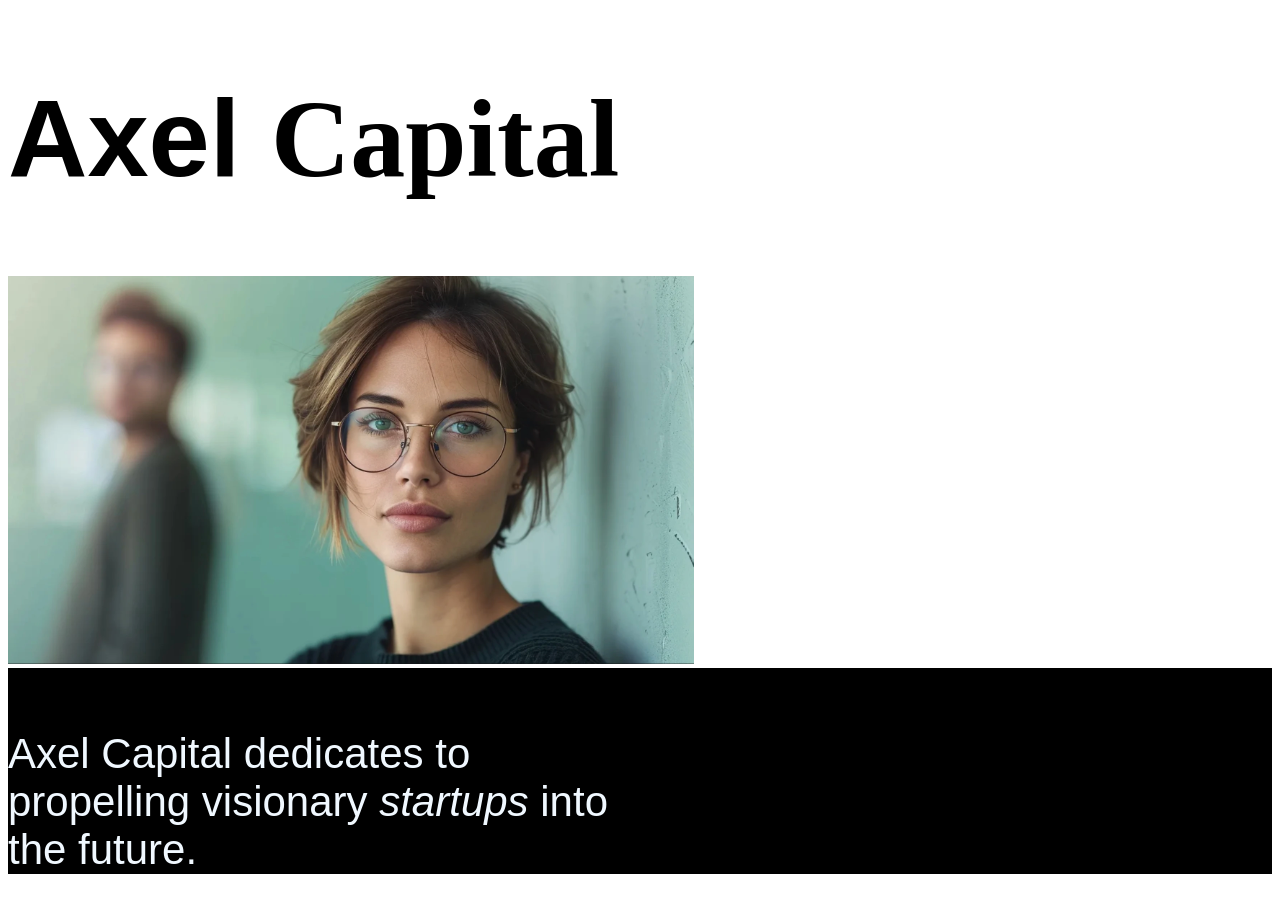
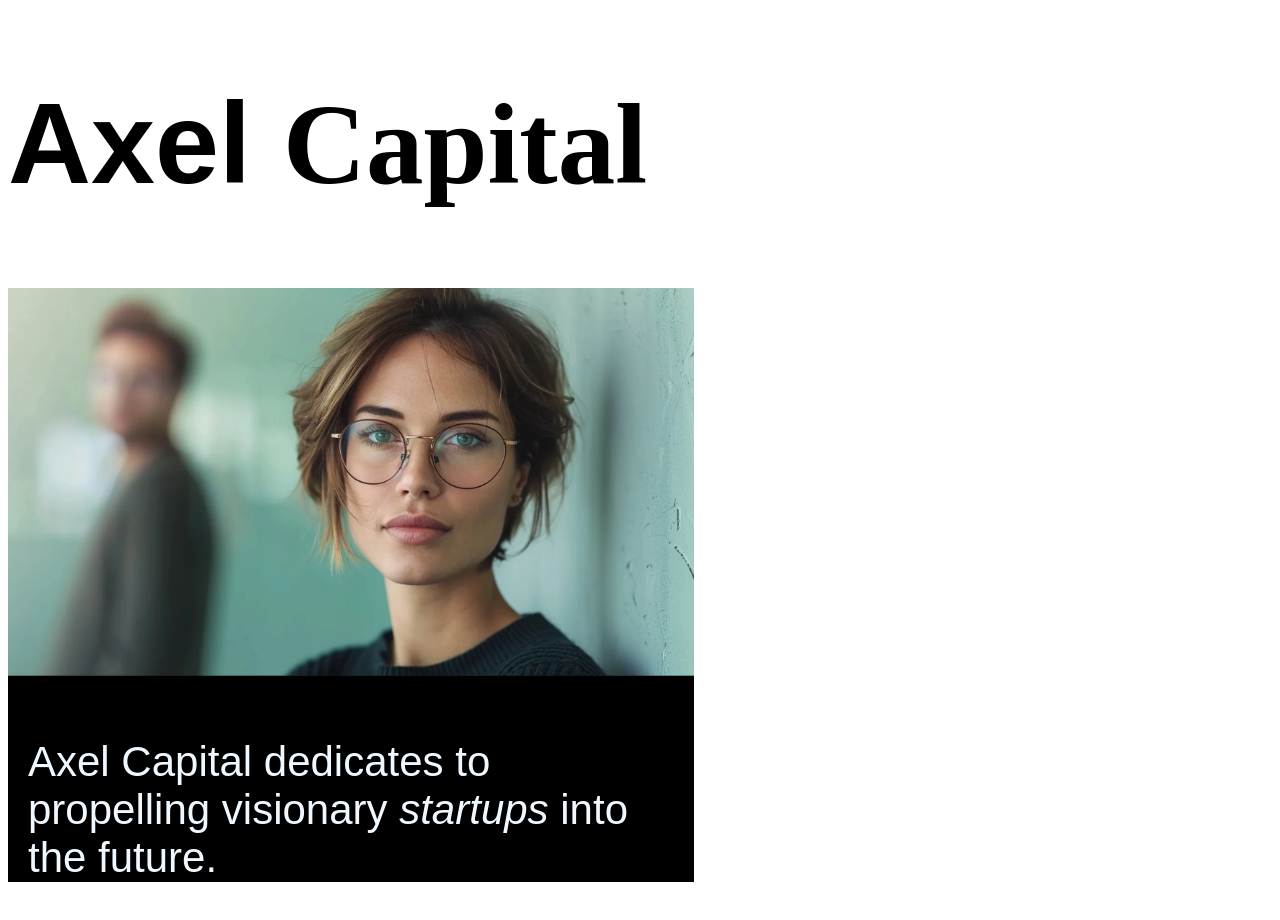
Before and after one commit to 25maae/Axel-Capital, a plain HTML site: page index.html in a window 1280 px wide. Drawn offline with Linux system fonts and the light colour scheme.

Commit message:
Update style.css

```diff
--- a/css/style.css
+++ b/css/style.css
@@ -1,6 +1,8 @@
 footer{
     background-color: black;
     padding-top: 20px;
+    width: 666px;
+    padding-left: 20px;
 }
 p{
     color: aliceblue;
@@ -8,6 +10,9 @@ p{
     font-size: 42px;
 }
 h1{
-    font-size: 110px;
+    font-size: 115px;
     font-family: Arial, Helvetica, sans-serif;
 }
+img{
+    display: block;
+}
```
